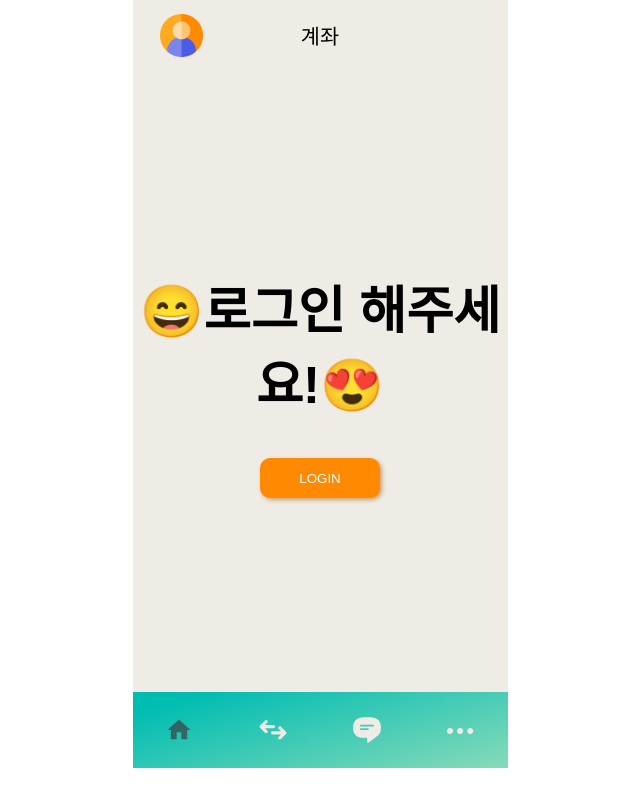
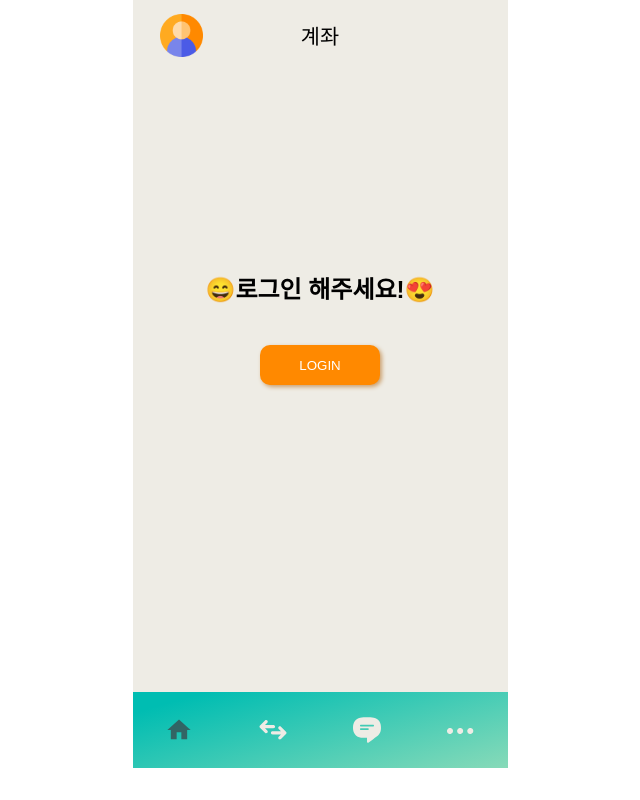
Before and after one commit to hoseonkwak/bank_react_project, a React (Create React App) app: page / in a window 1280 px wide. Shown: the whole page, without its empty margins (320-960 px from the left). Built offline with nearby package versions, Linux system fonts and the light colour scheme; a web font is replaced by a local one.

Commit message:
feat: css edit

```diff
--- a/src/App.css
+++ b/src/App.css
@@ -83,7 +83,7 @@ nav.menu .menu_area li.on img {
 /* NotLogin */
 .notLogin {
   width: 100%;
-  font-size: 4vw;
+  font-size: 24px;
   font-weight: 700;
   height: 622px;
   display: block;
```
